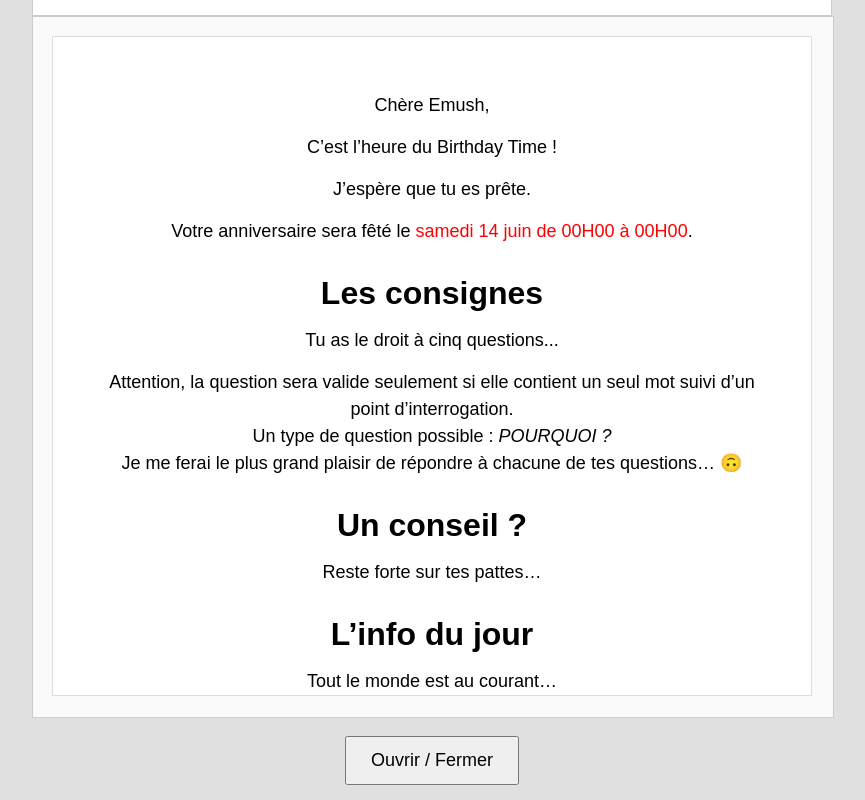
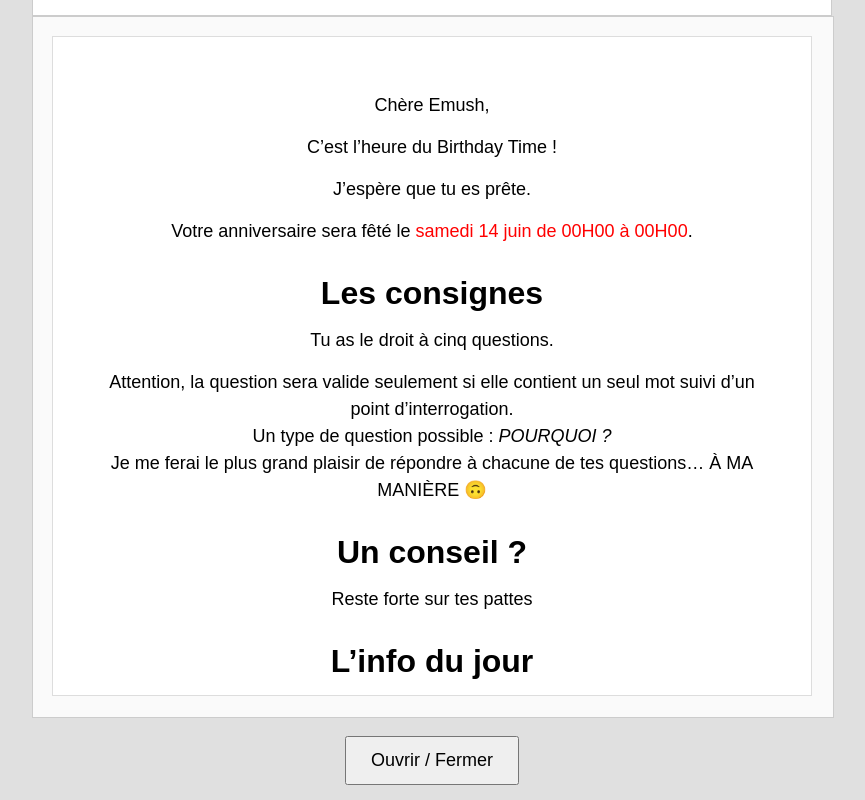
Before and after one commit to shenz177/Lettre-interactive, a plain HTML site: page index.html in a window 1280 px wide. Both pictures are taken after a click on the button "Ouvrir / Fermer". Shown: the whole page, without its empty margins (208-1073 px from the left). Drawn offline with Linux system fonts and the light colour scheme; a web font is replaced by a local one.

Commit message:
Update indeexshx.html

```diff
--- a/index.html
+++ b/index.html
@@ -40,7 +40,7 @@
       font-family: 'Dancing Script', cursive;
       box-sizing: border-box;
       /* padding-bottom augmenté pour remonter la thématique */
-      padding: 30px 30px 250px;
+      padding: 30px 30px 255px;
       display: flex;
       flex-direction: column;
     }
@@ -145,23 +145,23 @@
 
       <!-- Consignes -->
       <h4>Les consignes</h4>
-      <p>Tu as le droit à cinq questions...</p>
+      <p>Tu as le droit à cinq questions.</p>
       <p>
         Attention, la question sera valide seulement si elle contient un seul mot suivi d’un point d’interrogation.<br>
         Un type de question possible : <em>POURQUOI ?</em><br>
-        Je me ferai le plus grand plaisir de répondre à chacune de tes questions… 🙃
+        Je me ferai le plus grand plaisir de répondre à chacune de tes questions… À MA MANIÈRE 🙃
       </p>
 
       <!-- Conseil -->
       <h4>Un conseil ?</h4>
-      <p>Reste forte sur tes pattes…</p>
+      <p>Reste forte sur tes pattes</p>
 
       <!-- Info du jour -->
       <h4>L’info du jour</h4>
       <p>Tout le monde est au courant…</p>
 
       <!-- Dernier mot ajusté -->
-      <h4>Un dernier mot ...</h4>
+      <h4>Un dernier mot </h4>
 
       <!-- Conclusion & signatures -->
       <p>Bon courage et bienvenue à bord de ce Birthday Time deuxième édition !</p>
```
